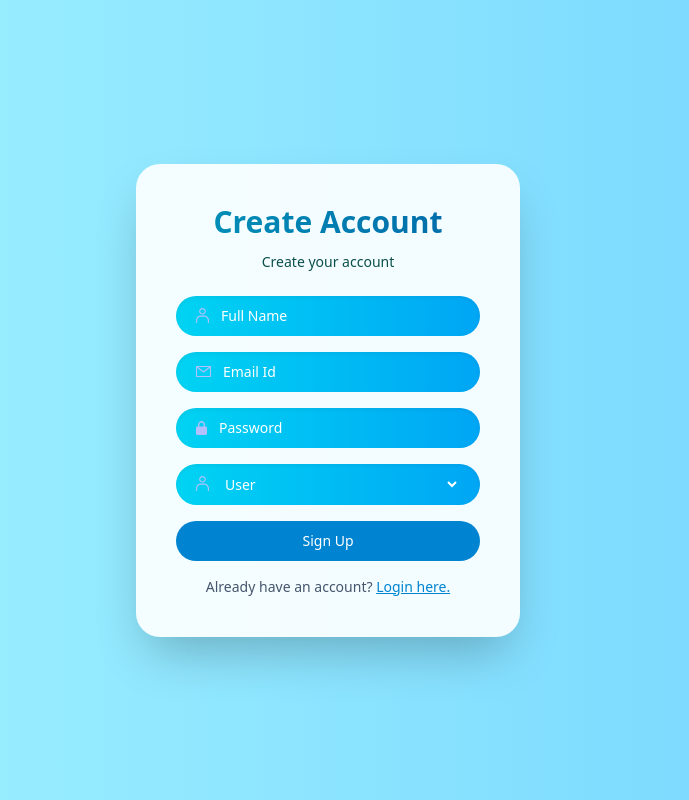
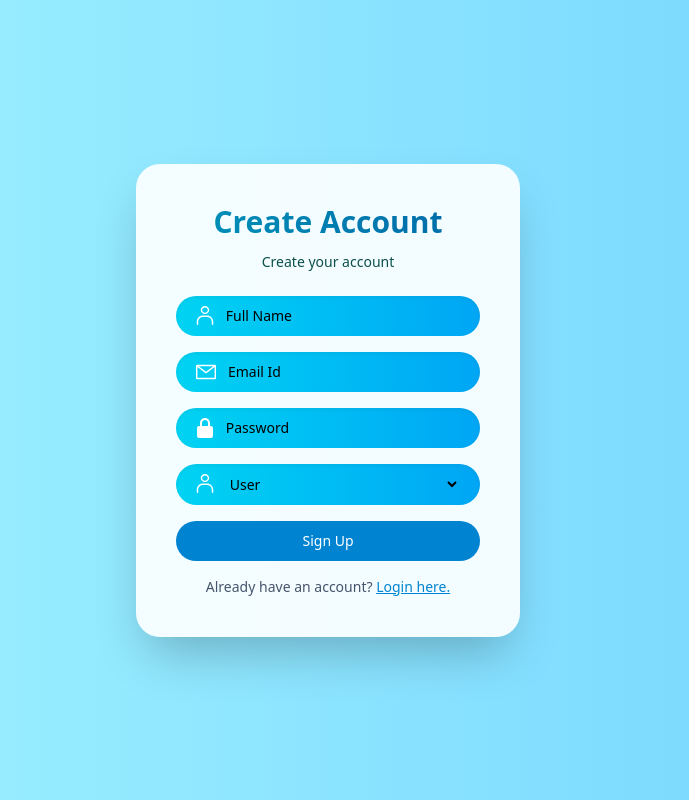
Before and after one commit to Bhawana83/Excel_Analytics_Project, a React (Vite) app in the folder frontend/: page /register in a window 1280 px wide. Shown: the whole page, without its empty margins (312-1001 px from the left). Built offline with nearby package versions, Linux system fonts and the light colour scheme; no server answers.

Commit message:
changes in ui

```diff
--- a/frontend/src/pages/Home.jsx
+++ b/frontend/src/pages/Home.jsx
@@ -73,19 +73,19 @@ const Home = () => {
             icon={<FileStack size={26} />}
             label="Total Uploads"
             value={dashboardData?.totalUploads || 0}
-            color="from-cyan-200 to-teal-400"
+            color="from-cyan-200 to-sky-300"
           />
           <InfoCard
             icon={<FolderOpen size={26} />}
             label="Current Uploads"
             value={dashboardData?.currentUploads || 0}
-            color="from-cyan-200 to-teal-400"
+            color="from-cyan-200 to-sky-300"
           />
           <InfoCard
             icon={<Trash2 size={26} />}
             label="Deleted Uploads"
             value={dashboardData?.deleteUploads || 0}
-            color="from-cyan-200 to-teal-400"
+            color="from-cyan-200 to-sky-300"
           />
         </div>
 
--- a/frontend/src/pages/Login.jsx
+++ b/frontend/src/pages/Login.jsx
@@ -7,6 +7,8 @@ import { toast } from "react-toastify";
 import { UserContext } from "../context/userContext";
 import { API_PATHS } from "../utils/apiPaths";
 import axiosInstance from "../utils/axiosInstance";
+import { LockIcon } from "lucide-react";
+//import { ReactComponent as LockIcon } from "../assets/";
 
 const Login = () => {
   const navigate = useNavigate();
@@ -78,11 +80,12 @@ const Login = () => {
 
         <form onSubmit={onSubmitHandler}>
           <div className="mb-4 flex items-center gap-3 w-full px-5 py-2.5 rounded-full bg-gradient-to-r from-cyan-400 to-sky-500 shadow-inner">
-            <img src={assets.mail_icon} alt="email icon" />
+            <img src={assets.mail_icon} alt="email icon"  className="w-5 h-5 filter invert brightness-0"/>
+
             <input
               onChange={(e) => setEmail(e.target.value)}
               value={email}
-              className="bg-transparent outline-none w-full text-white placeholder-white"
+              className="bg-transparent outline-none w-full text-black placeholder-black"
               type="email"
               placeholder="Email Id"
               required
@@ -90,11 +93,12 @@ const Login = () => {
           </div>
 
           <div className="mb-4 flex items-center gap-3 w-full px-5 py-2.5 rounded-full bg-gradient-to-r from-cyan-400 to-sky-500 shadow-inner">
-            <img src={assets.lock_icon} alt="lock icon" />
+            <LockIcon className="w-5 h-5 text-white fill-current " />
+
             <input
               onChange={(e) => setPassword(e.target.value)}
               value={password}
-              className="bg-transparent outline-none w-full text-white placeholder-white"
+              className="bg-transparent outline-none w-full text-black placeholder-black"
               type="password"
               placeholder="Password"
               required
--- a/frontend/src/pages/RecentUploads.jsx
+++ b/frontend/src/pages/RecentUploads.jsx
@@ -9,11 +9,10 @@ export default function RecentUploads({ uploads, onSeeMore }) {
 
   return (
     <div
-      className="relative overflow-hidden rounded-2xl p-6 max-sm:p-4
-      bg-sky-300 text-white shadow-lg"
+      className="relative overflow-hidden rounded-2xl p-6 max-sm:p-4 bg-gradient-to-r from-cyan-200 to-sky-300 text-black shadow-lg"
     >
       {/* Decorative Blur Circle */}
-      <div className="absolute -top-10 -right-10 w-40 h-40 bg-white/20 rounded-full blur-3xl opacity-40" />
+      <div className="absolute -top-10 -right-10 w-40 h-40 bg-slate/20 rounded-full blur-3xl opacity-40" />
 
       <div className="flex items-center justify-between relative z-10">
         <h5 className="max-sm:text-[16px] text-lg font-semibold">
@@ -55,42 +54,3 @@ export default function RecentUploads({ uploads, onSeeMore }) {
     </div>
   );
 }
-
-
-
-
-
-// import { LuArrowRight } from "react-icons/lu";
-// import moment from 'moment';
-// import { FolderOpen, Trash2 } from "lucide-react"; // Current Uploads
-// import { useNavigate } from "react-router-dom";
-// import UploadInfoCard from "../components/Cards/UploadInfoCard";
-
-
-// export default function RecentUploads({uploads, onSeeMore}) {
-//   const navigate = useNavigate();
-//   return (
-//     <div className="bg-white max-sm:p-4 p-6 rounded-2xl shadow-md shadow-gray-300 border border-gray-200/50">
-//       <div className="flex items-center justify-between">
-//         <h5 className="max-sm:text-[16px] text-lg">Recent Uploads</h5>
-//         {/* <button className="flex items-center gap-3 max-sm:text-[12px] max-sm:px-2  text-[14px] font-medium text-gray-700 bg-gray-50 border border-gray-200/50 rounded-lg px-4 py-1.5 cursor-pointer transition-all duration-300 ease-in-out hover:text-purple-600 hover:bg-purple-100 hover:shadow-md hover:scale-105" onClick={onSeeMore}>
-//           See All <LuArrowRight className="text-base" />
-//         </button> */}
-//       </div>
-
-//       <div className="max-sm:mt-4 mt-6">
-//         {uploads?.slice(0, 5)?.map((item) => (
-//            <UploadInfoCard
-//             key={item._id}
-//             item={item}
-//             title={item.originalName}
-//             icon={(item.deleted === true) ? <Trash2 className="max-sm:w-5 max-sm:h-5 w-6 h-6 text-white" /> : <FolderOpen className="max-sm:w-5 max-sm:h-5 w-6 h-6 text-white" />}
-//             date={moment(item.uploadDate).format("Do MMM YYYY")}
-//             size={item.size}
-//             hideDeleteBtn
-//           />
-//          ))}
-//       </div>
-//     </div>
-//   );
-// }
--- a/frontend/src/pages/Register.jsx
+++ b/frontend/src/pages/Register.jsx
@@ -79,11 +79,11 @@ const Register = () => {
         <form onSubmit={onSubmitHandler}>
           {/* Name Input */}
           <div className="mb-4 flex items-center gap-3 w-full px-5 py-2.5 rounded-full bg-gradient-to-r from-cyan-400 to-sky-500 shadow-inner">
-            <img src={assets.person_icon} alt="person icon" />
+            <img src={assets.person_icon} alt="person icon" className="w-5 h-5 filter invert brightness-0" />
             <input
               onChange={(e) => setName(e.target.value)}
               value={name}
-              className="bg-transparent outline-none w-full text-white placeholder-white"
+              className="bg-transparent outline-none w-full text-black placeholder-black"
               type="text"
               placeholder="Full Name"
               required
@@ -92,11 +92,11 @@ const Register = () => {
 
           {/* Email Input */}
           <div className="mb-4 flex items-center gap-3 w-full px-5 py-2.5 rounded-full bg-gradient-to-r from-cyan-400 to-sky-500 shadow-inner">
-            <img src={assets.mail_icon} alt="email icon" />
+            <img src={assets.mail_icon} alt="email icon" className="w-5 h-5 filter invert brightness-0" />
             <input
               onChange={(e) => setEmail(e.target.value)}
               value={email}
-              className="bg-transparent outline-none w-full text-white placeholder-white"
+              className="bg-transparent outline-none w-full text-black placeholder-black"
               type="email"
               placeholder="Email Id"
               required
@@ -105,11 +105,11 @@ const Register = () => {
 
           {/* Password Input */}
           <div className="mb-4 flex items-center gap-3 w-full px-5 py-2.5 rounded-full bg-gradient-to-r from-cyan-400 to-sky-500 shadow-inner">
-            <img src={assets.lock_icon} alt="lock icon" />
+            <img src={assets.lock_icon} alt="lock icon" className="w-5 h-5 filter invert brightness-0"/>
             <input
               onChange={(e) => setPassword(e.target.value)}
               value={password}
-              className="bg-transparent outline-none w-full text-white placeholder-white"
+              className="bg-transparent outline-none w-full text-black placeholder-black"
               type="password"
               placeholder="Password"
               required
@@ -118,11 +118,11 @@ const Register = () => {
 
           {/* Role Selection */}
           <div className="mb-4 flex items-center gap-3 w-full px-5 py-2.5 rounded-full bg-gradient-to-r from-cyan-400 to-sky-500 shadow-inner">
-            <img src={assets.person_icon} alt="role icon" />
+            <img src={assets.person_icon} alt="role icon" className="w-5 h-5 filter invert brightness-0"/>
             <select
               value={role}
               onChange={(e) => setRole(e.target.value)}
-              className="bg-transparent outline-none w-full text-white"
+              className="bg-transparent outline-none w-full text-black"
             >
               <option value="user" className="text-black">
                 User
--- a/frontend/src/pages/UploadsOverview.jsx
+++ b/frontend/src/pages/UploadsOverview.jsx
@@ -11,8 +11,7 @@ const UploadsOverview = ({ totalUploads, currentUploads, deleteUploads }) => {
 
   return (
     <div
-      className="relative overflow-hidden rounded-2xl p-6 max-sm:p-4
-      bg-sky-300 text-white shadow-lg"
+      className="relative overflow-hidden rounded-2xl p-6 max-sm:p-4 bg-gradient-to-r from-cyan-200 to-sky-300 text-black shadow-lg"
     >
       {/* Decorative Glow */}
       <div className="absolute -top-14 -left-14 w-40 h-40 bg-white/20 rounded-full blur-3xl opacity-40" />
```
Also changed, not shown: frontend/src/components/Cards/InfoCard.jsx (line endings or trailing spaces).
